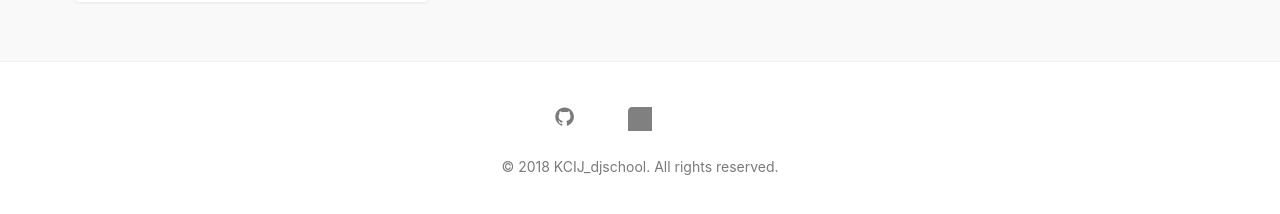
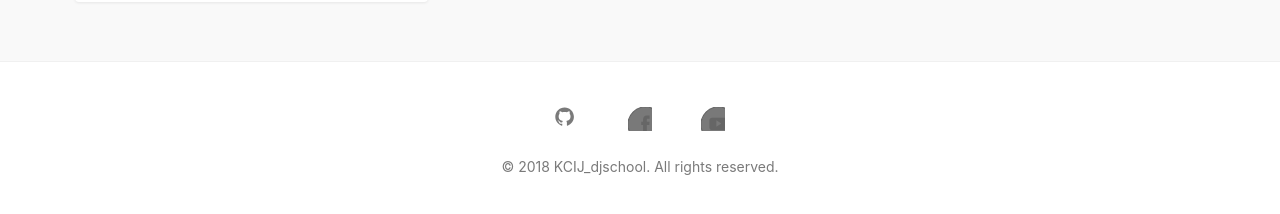
Before and after one commit to djschool/djschool.github.io, a Jekyll site: the page built from index.md, in a window 1280 px wide and 900 px high, scrolled down 947 px. Shown: the part 678-892 px from the top of the window. Built offline with Jekyll 4.4.1, drawn with Linux system fonts in a browser that asks for light colours.

Commit message:
facebook, youtube icon update

```diff
--- a/_includes/footer.html
+++ b/_includes/footer.html
@@ -5,10 +5,10 @@
           <svg class="social__icon" viewBox="0 0 20 20" width="20px" height="20px"><path d="M7.999,0.431c-4.285,0-7.76,3.474-7.76,7.761 c0,3.428,2.223,6.337,5.307,7.363c0.388,0.071,0.53-0.168,0.53-0.374c0-0.184-0.007-0.672-0.01-1.32 c-2.159,0.469-2.614-1.04-2.614-1.04c-0.353-0.896-0.862-1.135-0.862-1.135c-0.705-0.481,0.053-0.472,0.053-0.472 c0.779,0.055,1.189,0.8,1.189,0.8c0.692,1.186,1.816,0.843,2.258,0.645c0.071-0.502,0.271-0.843,0.493-1.037 C4.86,11.425,3.049,10.76,3.049,7.786c0-0.847,0.302-1.54,0.799-2.082C3.768,5.507,3.501,4.718,3.924,3.65 c0,0,0.652-0.209,2.134,0.796C6.677,4.273,7.34,4.187,8,4.184c0.659,0.003,1.323,0.089,1.943,0.261 c1.482-1.004,2.132-0.796,2.132-0.796c0.423,1.068,0.157,1.857,0.077,2.054c0.497,0.542,0.798,1.235,0.798,2.082 c0,2.981-1.814,3.637-3.543,3.829c0.279,0.24,0.527,0.713,0.527,1.437c0,1.037-0.01,1.874-0.01,2.129 c0,0.208,0.14,0.449,0.534,0.373c3.081-1.028,5.302-3.935,5.302-7.362C15.76,3.906,12.285,0.431,7.999,0.431z"/></svg>
         </a>
         <a class="social__link" target="_blank" rel="noopener noreferrer" href="https://facebook.com/NEWSTAPA">
-          <svg class="social__icon" viewBox="0 0 20 20" width="20px" height="20px"><path d="M57.378,0.001H3.352C1.502,0.001,0,1.5,0,3.353v54.026c0,1.853,1.502,3.354,3.352,3.354h29.086V37.214h-7.914v-9.167h7.914   v-6.76c0-7.843,4.789-12.116,11.787-12.116c3.355,0,6.232,0.251,7.071,0.36v8.198l-4.854,0.002c-3.805,0-4.539,1.809-4.539,4.462   v5.851h9.078l-1.187,9.166h-7.892v23.52h15.475c1.852,0,3.355-1.503,3.355-3.351V3.351C60.731,1.5,59.23,0.001,57.378,0.001z" fill="#808080"/></svg>
+          <svg class="social__icon" viewBox="0 0 20 20" width="20px" height="20px"><path d="M0,14.5 C0,6.49187073 6.49187073,0 14.5,0 C22.5081293,0 29,6.49187073 29,14.5 C29,22.5081293 22.5081293,29 14.5,29 C6.49187073,29 0,22.5081293 0,14.5 Z" id="back" stroke="#666666"></path><path d="M15.6546943,23 L15.6546943,14.9990633 L17.7255649,14.9990633 L18,12.2418961 L15.6546943,12.2418961 L15.6582127,10.8619075 C15.6582127,10.1427958 15.7222769,9.75747936 16.690716,9.75747936 L17.98534,9.75747936 L17.98534,7 L15.9141762,7 C13.4263754,7 12.550734,8.33752269 12.550734,10.5868152 L12.550734,12.2422084 L11,12.2422084 L11,14.9993755 L12.550734,14.9993755 L12.550734,23 L15.6546943,23 Z" id="Shape" fill="#666666"></path></svg>
         </a>
         <a class="social__link" target="_blank" rel="noopener noreferrer" href="https://www.youtube.com/newstapa">
-          <svg class="social__icon" viewBox="0 0 20 20" width="20px" height="20px"><path d="M297.917,64.645c-11.19-13.302-31.85-18.728-71.306-18.728H83.386c-40.359,0-61.369,5.776-72.517,19.938   C0,79.663,0,100.008,0,128.166v53.669c0,54.551,12.896,82.248,83.386,82.248h143.226c34.216,0,53.176-4.788,65.442-16.527   C304.633,235.518,310,215.863,310,181.835v-53.669C310,98.471,309.159,78.006,297.917,64.645z M199.021,162.41l-65.038,33.991   c-1.454,0.76-3.044,1.137-4.632,1.137c-1.798,0-3.592-0.484-5.181-1.446c-2.992-1.813-4.819-5.056-4.819-8.554v-67.764   c0-3.492,1.822-6.732,4.808-8.546c2.987-1.814,6.702-1.938,9.801-0.328l65.038,33.772c3.309,1.718,5.387,5.134,5.392,8.861   C204.394,157.263,202.325,160.684,199.021,162.41z" fill="#797a7a"></svg>
+          <svg class="social__icon" viewBox="0 0 20 20" width="20px" height="20px"><path d="M0,14.5 C0,6.49187073 6.49187073,0 14.5,0 C22.5081293,0 29,6.49187073 29,14.5 C29,22.5081293 22.5081293,29 14.5,29 C6.49187073,29 0,22.5081293 0,14.5 Z" id="back" stroke="#666666"></path><path d="M21.5,11.1680767 C21.5,9.97058897 20.5298933,9 19.3330686,9 L9.16650938,9 C7.96992587,9 7,9.97083009 7,11.1680767 L7,16.9818449 C7,18.1793327 7.97010672,19.1499216 9.16650938,19.1499216 L19.3328878,19.1499216 C20.5299536,19.1499216 21.4998192,18.1790915 21.4998192,16.9818449 L21.4998192,11.1680767 L21.5,11.1680767 Z M12.7995419,16.5275652 L12.7995419,11.0670453 L16.9405647,13.7974258 L12.7995419,16.5275652 Z" id="Shape" fill="#666666" fill-rule="nonzero"></svg>
         </a>
     </nav>
     <span>&copy; {{ site.time | date: '%Y' }} {{ site.title | escape }}. All rights reserved.</span>
```
Also changed, not shown: assets/img/icons/icon-follow-facebook.svg (added), assets/img/icons/icon-follow-youtube.svg (added).
